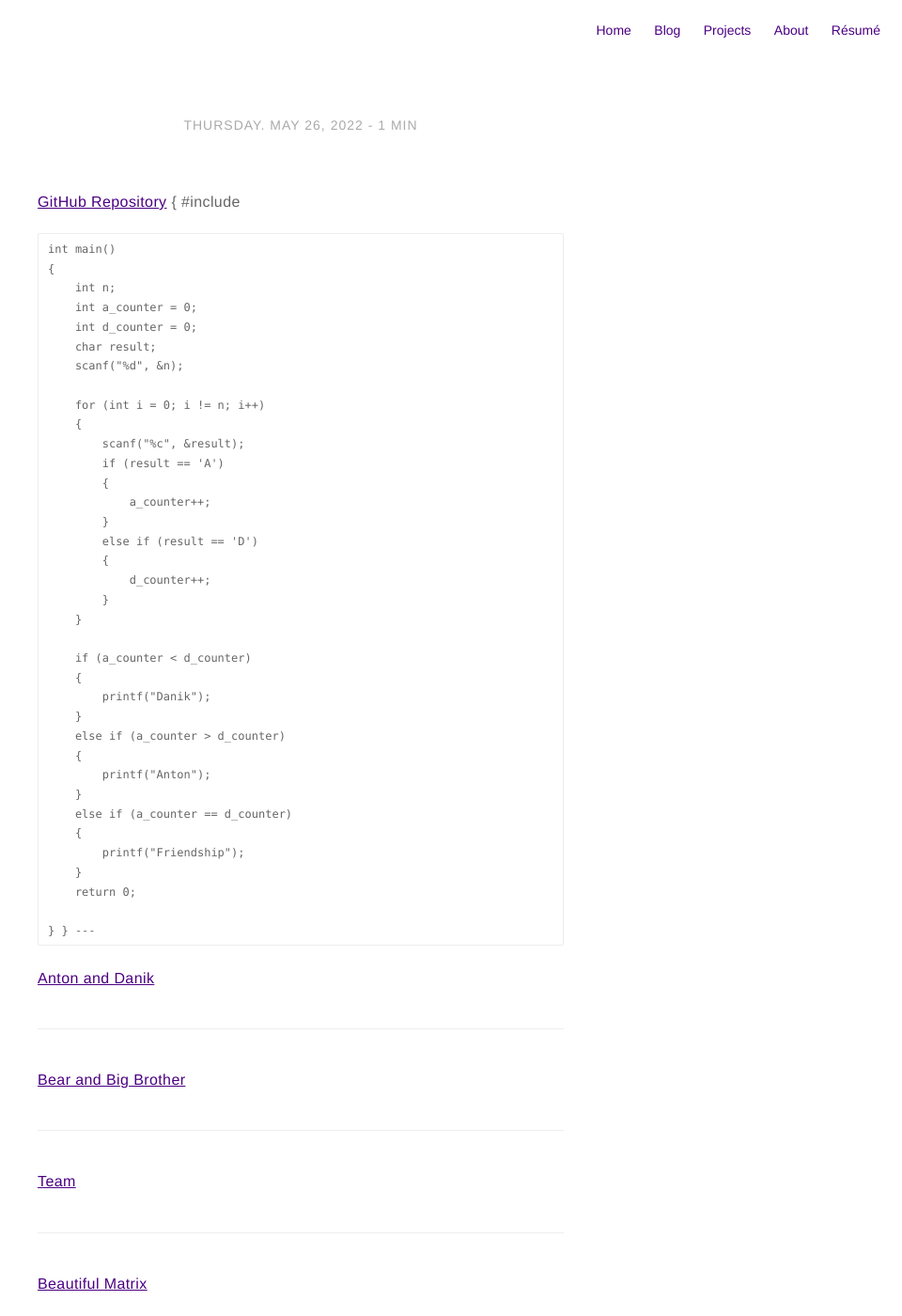
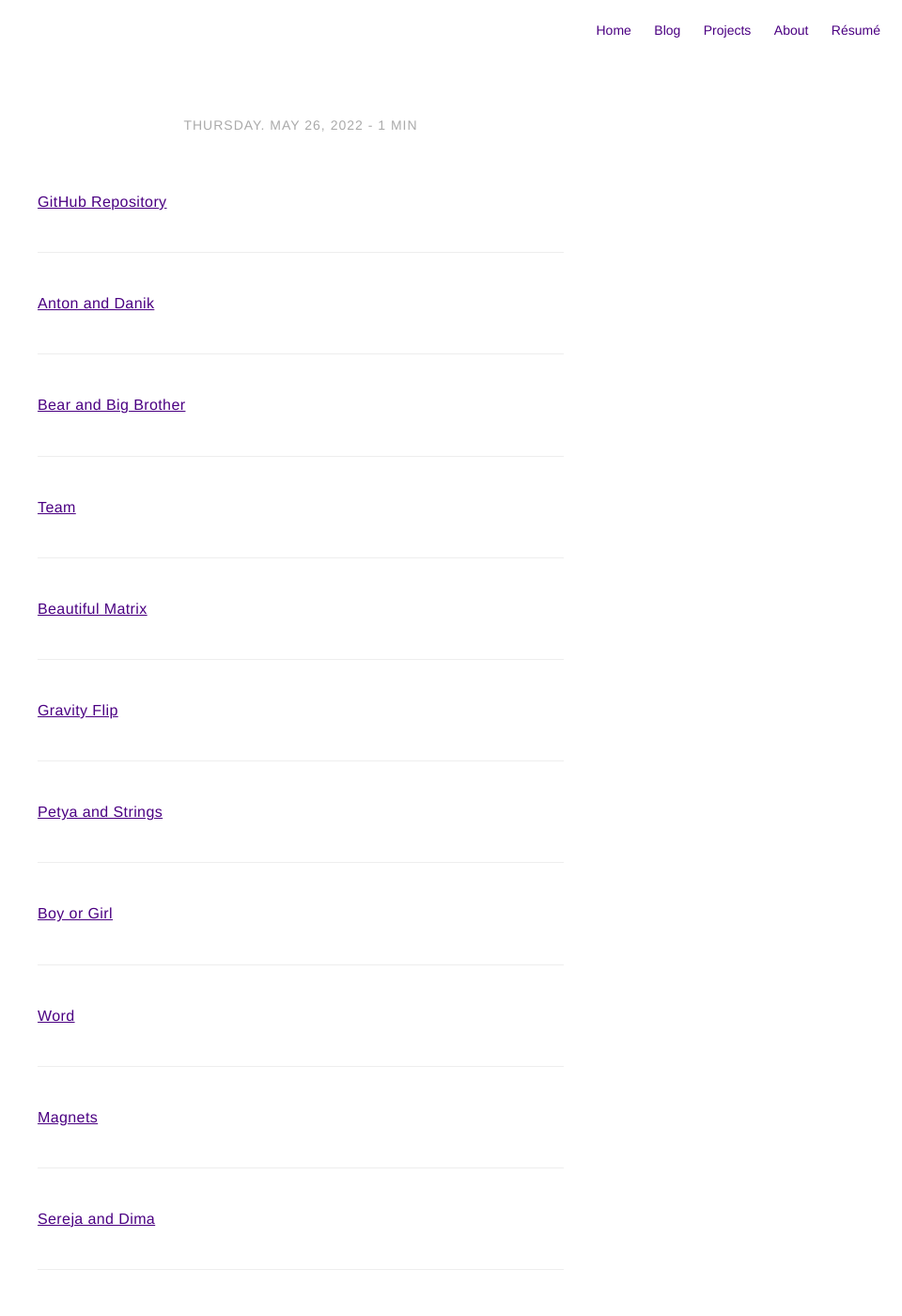
Before and after one commit to tarekfouad97/tarekfouad97.github.io, a Jekyll site: the page built from _posts/2022-05-22-CodeForce-Problem-Solving-in-C-by-Tarek-Fouad.markdown, in a window 1280 px wide and 1400 px high. Shown: the whole window at 94% size, without its empty margins (320-1280 px from the left). Built offline with Jekyll 4.4.1, drawn with Linux system fonts in a browser that asks for light colours; nearby versions of some CDN libraries; our own code applies the rules of GitHub Pages for plain Markdown files.

Commit message:
Update 2022-05-22-CodeForce-Problem-Solving-in-C-by-Tarek-Fouad.markdown

```diff
--- a/_posts/2022-05-22-CodeForce-Problem-Solving-in-C-by-Tarek-Fouad.markdown
+++ b/_posts/2022-05-22-CodeForce-Problem-Solving-in-C-by-Tarek-Fouad.markdown
@@ -14,46 +14,7 @@ externalLink: false
 ---
 
 [GitHub Repository](https://github.com/tarekfouad97/CodeForce-Problem-Solving)
-{
-    #include <stdio.h>
 
-    int main()
-    {
-        int n;
-        int a_counter = 0;
-        int d_counter = 0;
-        char result;
-        scanf("%d", &n);
-
-        for (int i = 0; i != n; i++)
-        {
-            scanf("%c", &result);
-            if (result == 'A')
-            {
-                a_counter++;
-            }
-            else if (result == 'D')
-            {
-                d_counter++;
-            }
-        }
-
-        if (a_counter < d_counter)
-        {
-            printf("Danik");
-        }
-        else if (a_counter > d_counter)
-        {
-            printf("Anton");
-        }
-        else if (a_counter == d_counter)
-        {
-            printf("Friendship");
-        }
-        return 0;
-
-    }
-}
 ---
 
 [Anton and Danik](https://codeforces.com/contest/734/problem/A)
@@ -84,3 +45,5 @@ externalLink: false
 
 ---
 [Sereja and Dima]()
+
+---
```
